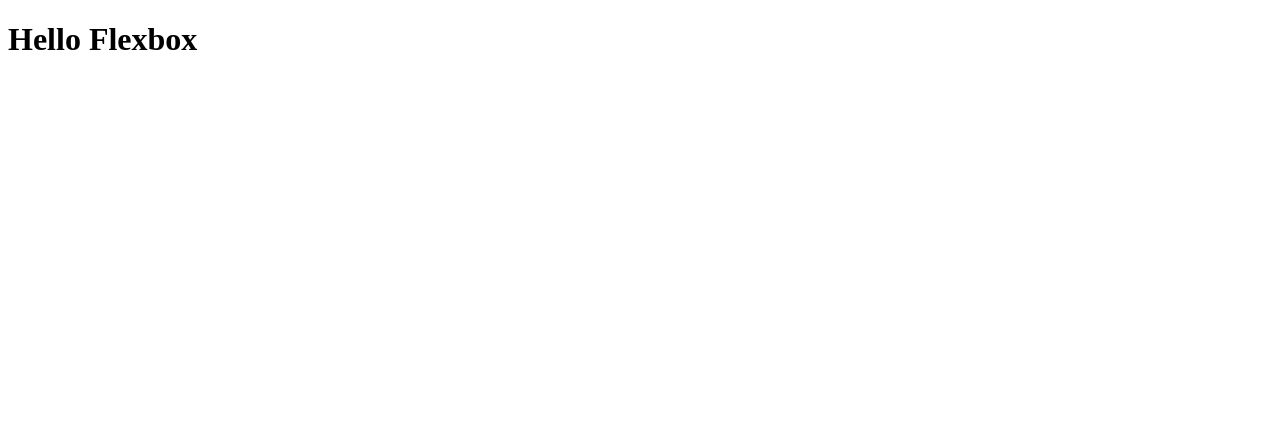
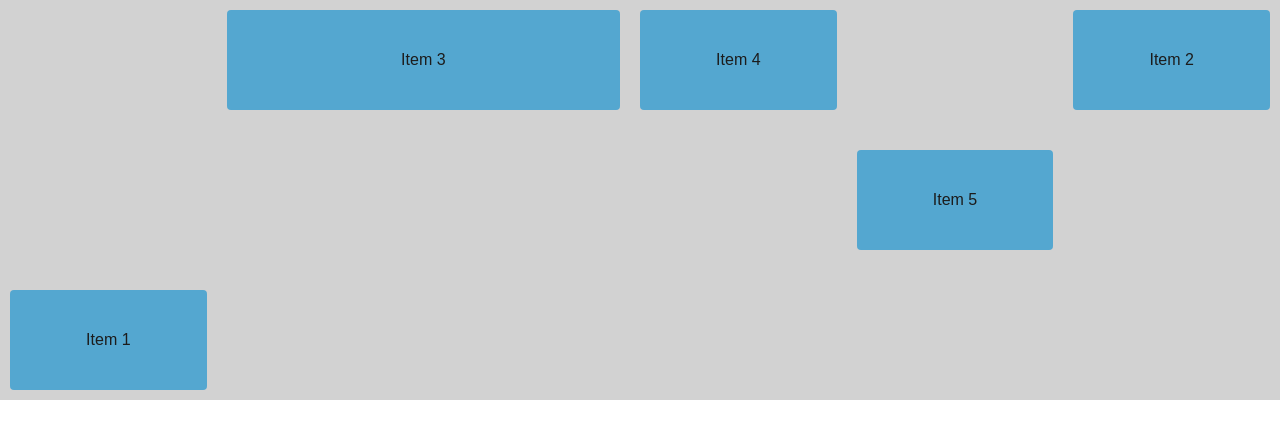
Before and after one commit to Erikharmens/Flexbox-CSS-22, a plain HTML site: page index.html in a window 1280 px wide. Drawn offline with Linux system fonts and the light colour scheme.

Commit message:
exploring various flex properties

```diff
--- a/index.html
+++ b/index.html
@@ -4,9 +4,16 @@
     <meta charset="UTF-8">
     <meta http-equiv="X-UA-Compatible" content="IE=edge">
     <meta name="viewport" content="width=device-width, initial-scale=1.0">
+    <link rel="stylesheet" href="style.css">
     <title>Flexbox-CSS</title>
 </head>
 <body>
-    <h1>Hello Flexbox</h1>
+    <div class="flex-container">
+        <div class="item">Item 1</div>
+        <div class="item">Item 2</div>
+        <div class="item">Item 3</div>
+        <div class="item">Item 4</div>
+        <div class="item">Item 5</div>
+    </div>
 </body>
 </html>
--- a/style.css
+++ b/style.css
@@ -0,0 +1,61 @@
+* {
+    box-sizing: border-box;
+    margin: 0;
+    padding: 0;
+}
+
+:root {
+    --primary-text: #1c1c1c;
+    --primary-white: #e9e9e9;
+}
+
+body {
+    font-family: Arial, Helvetica, sans-serif;
+}
+
+.flex-container {
+    height: 400px;
+    display: flex;
+    background-color: rgb(210, 210, 210);
+    /* justify-content: Always on the main axis */
+    /* justify-content: end; */
+    /* align-items: Always on the cross axis */
+    /* align-items: start; */
+    /* flex-wrap: wrap; */
+
+}
+
+.item {
+    flex: 1;
+    height: 100px;
+    background: #54a7d0;
+    color: var(--primary-text);
+    margin: 10px;
+    border-radius: 4px;
+
+    display: flex;
+    justify-content: center;
+    align-items: center;
+}
+
+/* -- Select a specific div with :nth-of-type(index) -- */
+.item:nth-of-type(1) {
+    align-self: end;
+    /* select order of placement with "order: 1" */
+}
+
+.item:nth-of-type(2) {
+    order: 2;
+}
+
+.item:nth-of-type(3) {
+    flex-grow: 2;
+}
+
+.item:nth-of-type(4) {
+    flex-shrink: 3;
+}
+
+.item:nth-of-type(5) {
+    align-self: center;
+}
```
